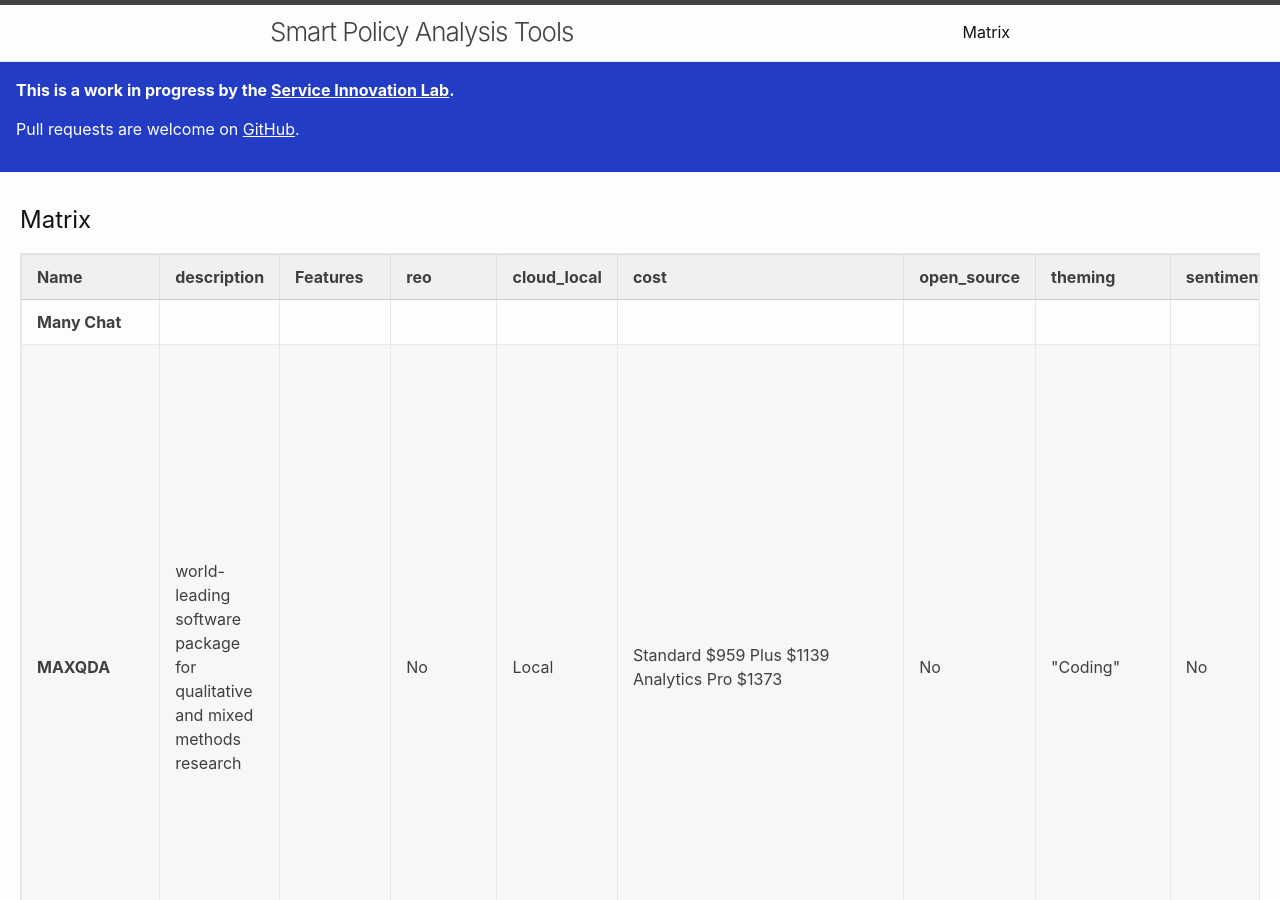
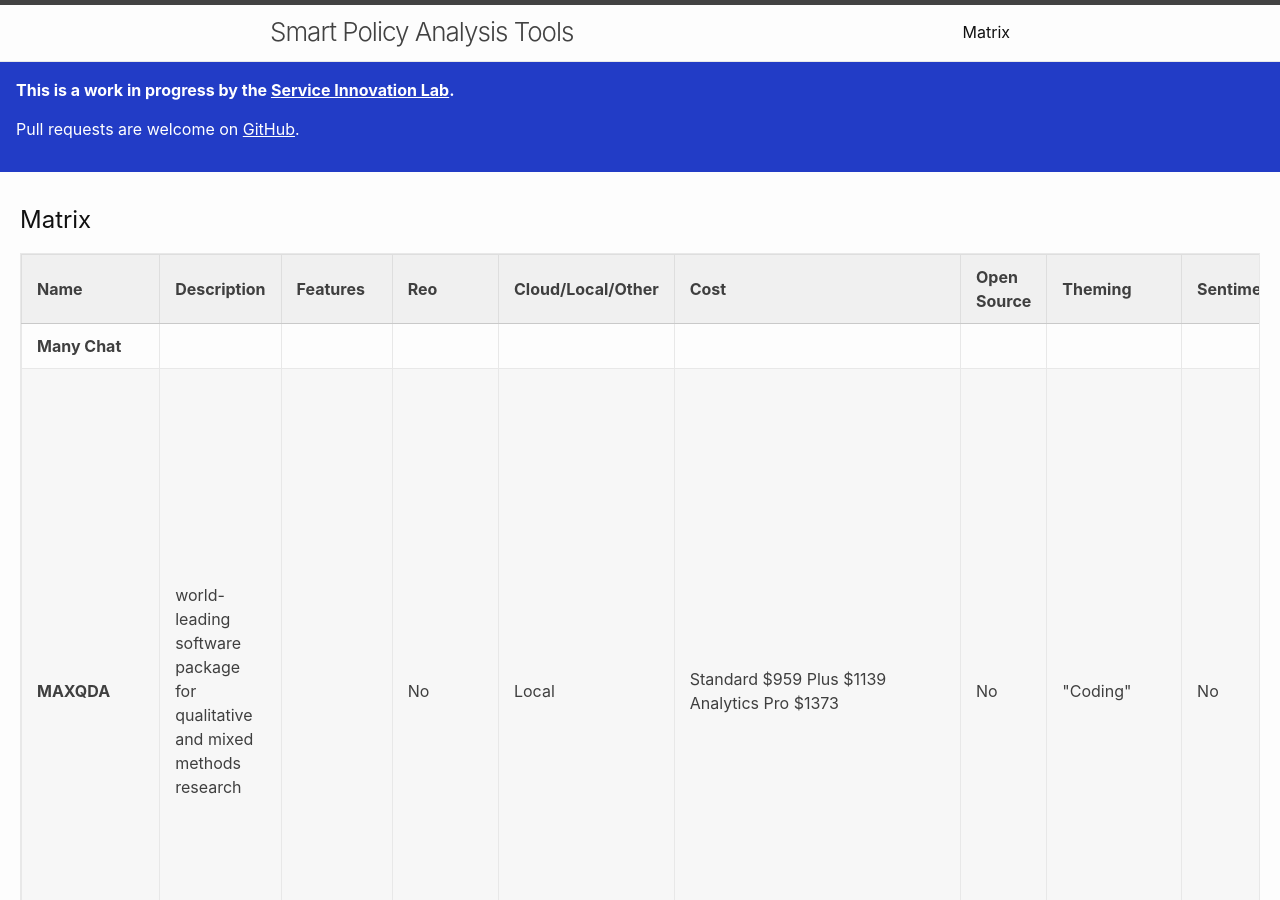
Before and after one commit to ServiceInnovationLab/bagel-box, a Jekyll site: the page built from pages/matrix.md, in a window 1280 px wide and 900 px high. Built offline with Jekyll 4.4.1, drawn with Linux system fonts in a browser that asks for light colours.

Commit message:
Renamed headings.

```diff
--- a/pages/matrix.md
+++ b/pages/matrix.md
@@ -14,19 +14,19 @@
     <thead>
       <tr>
         <th>Name</th>
-        <th>description</th>
+        <th>Description</th>
         <th>Features</th>
-        <th>reo</th>
-        <th>cloud_local</th>
-        <th>cost</th>
-        <th>open_source</th>
-        <th>theming</th>
-        <th>sentiment</th>
-        <th>input</th>
-        <th>output</th>
-        <th>community</th>
-        <th>nz_use</th>
-        <th>link</th>
+        <th>Reo</th>
+        <th>Cloud/Local/Other</th>
+        <th>Cost</th>
+        <th>Open Source</th>
+        <th>Theming</th>
+        <th>Sentiment</th>
+        <th>Input</th>
+        <th>Output</th>
+        <th>Community</th>
+        <th>Used in NZ?</th>
+        <th>Link</th>
       </tr>
     </thead>
     <tbody>
```
